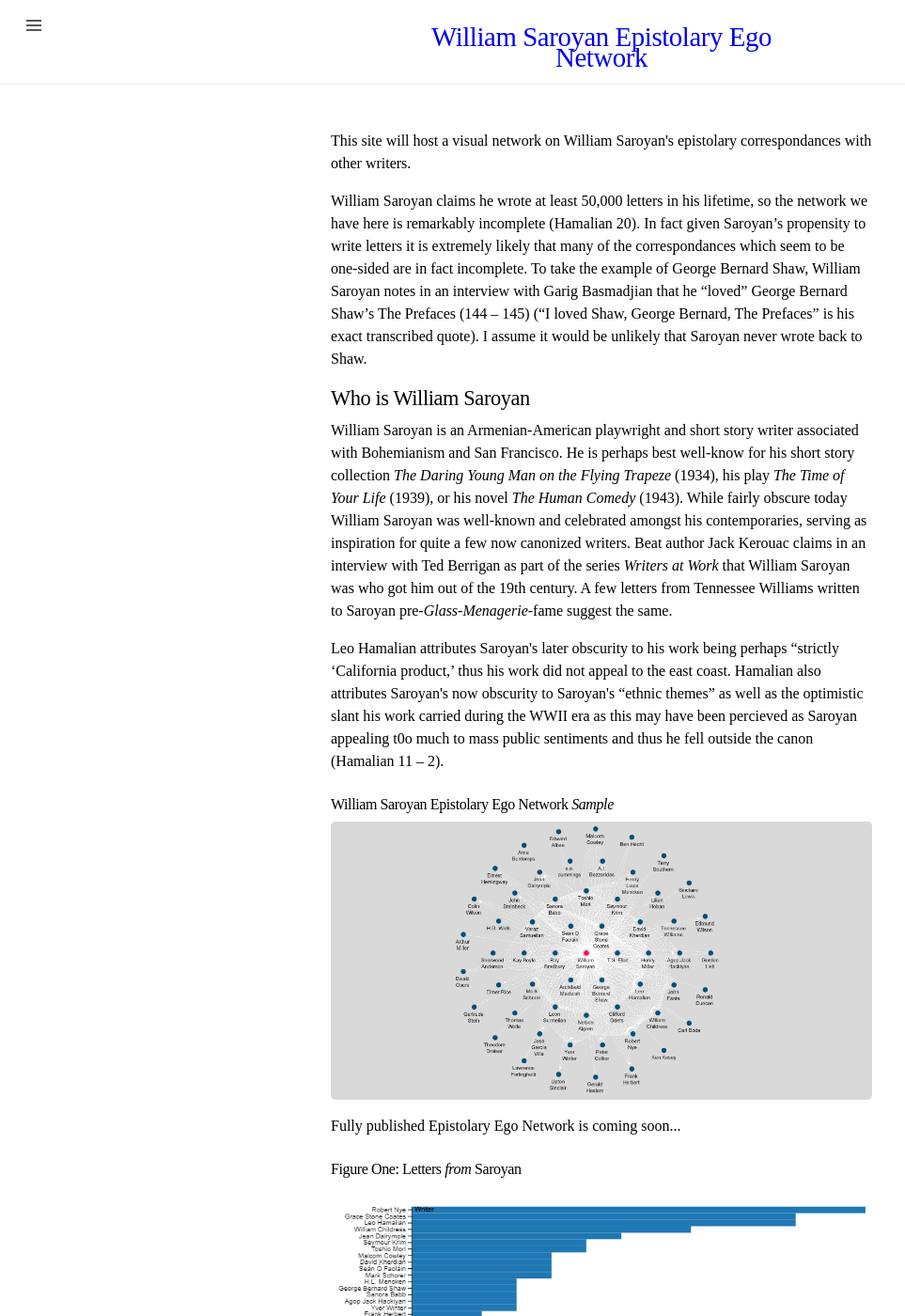
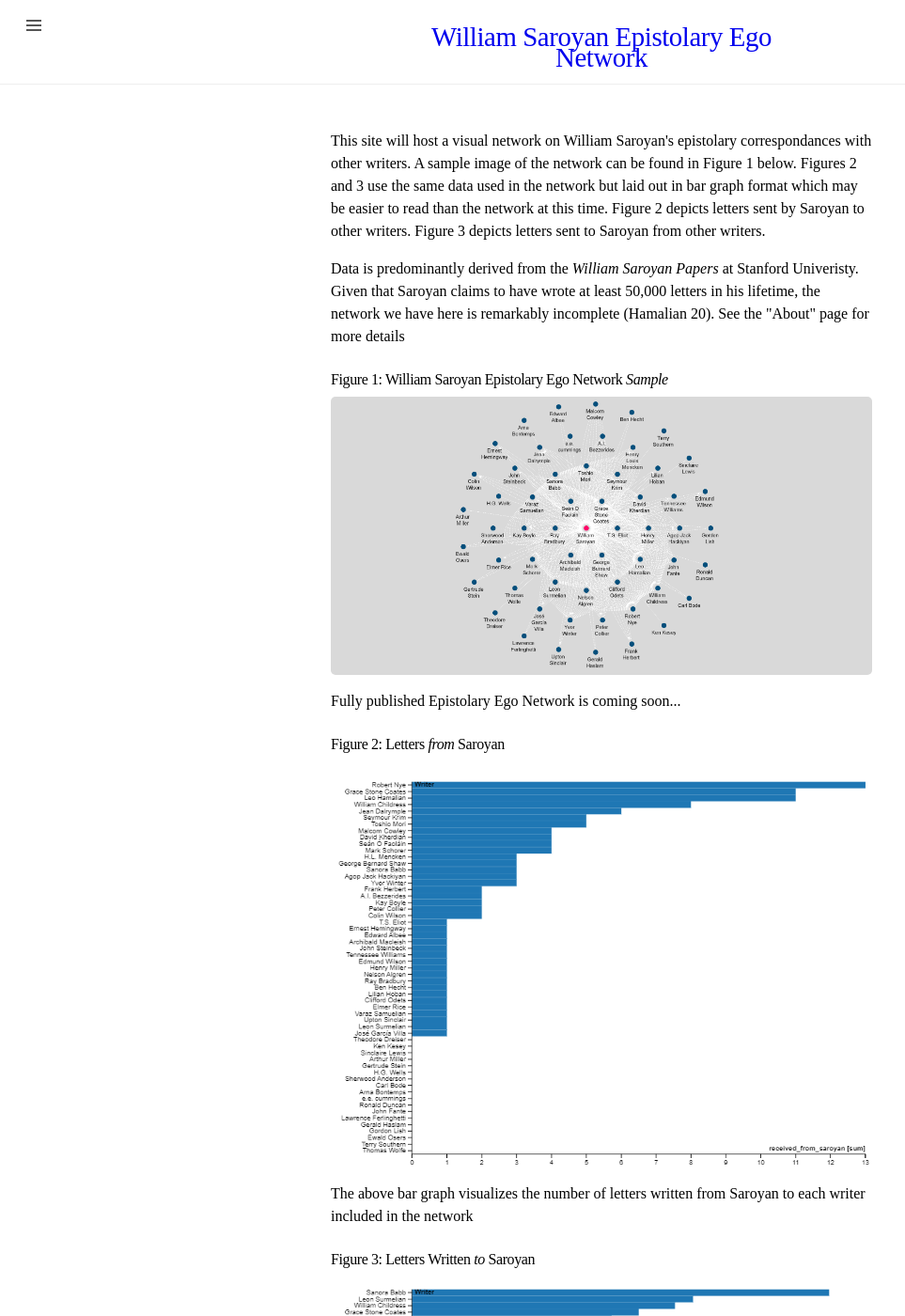
Before and after one commit to alyssa-jorgensen/williamsaroyannetwork, a Jekyll site: the page built from index.markdown, in a window 1280 px wide and 1400 px high. Shown: the whole window at 94% size, without its empty margins (0-963 px from the left). Built offline with Jekyll 4.4.1, drawn with Linux system fonts in a browser that asks for light colours; some of the changed text lies outside the part shown.

Commit message:
Update index.markdown
Read through each of the text, edited for clarity and accuracy. Proofread. Incorporated links

```diff
--- a/index.markdown
+++ b/index.markdown
@@ -6,27 +6,25 @@ layout: default
 ---
 <title>William Saroyan Epistolary Ego Network</title>
 
-<p>This site will host a visual network on William Saroyan's epistolary correspondances with other writers.</p>
+<p>This site will host a visual network on William Saroyan's epistolary correspondances with other writers. A sample image of the network can be found in Figure 1 below. Figures 2 and 3 use the same data used in the network but laid out in bar graph format which may be easier to read than the network at this time. Figure 2 depicts letters sent by Saroyan to other writers. Figure 3 depicts letters sent to Saroyan from other writers.</p>
 
-<p>William Saroyan claims he wrote at least 50,000 letters in his lifetime, so the network we have here is remarkably incomplete (Hamalian 20). In fact given Saroyan’s propensity to write letters it is extremely likely that many of the correspondances which seem to be one-sided are in fact incomplete. To take the example of George Bernard Shaw, William Saroyan notes in an interview with Garig Basmadjian that he “loved” George Bernard Shaw’s The Prefaces (144 – 145) (“I loved Shaw, George Bernard, The Prefaces” is his exact transcribed quote). I assume it would be unlikely that Saroyan never wrote back to Shaw.</p>
+<p>Data is predominantly derived from the <em>William Saroyan Papers</em> at Stanford Univeristy. Given that Saroyan claims to have wrote at least 50,000 letters in his lifetime, the network we have here is remarkably incomplete (Hamalian 20). See the "About" page for more details</p>
 
 
-<h1>Who is William Saroyan</h1>
-<p>William Saroyan is an Armenian-American playwright and short story writer associated with Bohemianism and San Francisco. He is perhaps best well-know for his short story collection <em>The Daring Young Man on the Flying Trapeze</em> (1934), his play <em>The Time of Your Life</em> (1939), or his novel <em>The Human Comedy</em> (1943). While fairly obscure today William Saroyan was well-known and celebrated amongst his contemporaries, serving as inspiration for quite a few now canonized writers. Beat author Jack Kerouac claims in an interview with Ted Berrigan as part of the series <em>Writers at Work</em> that William Saroyan was who got him out of the 19th century. A few letters from Tennessee Williams written to Saroyan pre-<em>Glass-Menagerie</em>-fame suggest the same.</p>
-
-<p>Leo Hamalian attributes Saroyan's later obscurity to his work being perhaps “strictly ‘California product,’ thus his work did not appeal to the east coast. Hamalian also attributes Saroyan's now obscurity to Saroyan's “ethnic themes” as well as the optimistic slant his work carried during the WWII era as this may have been percieved as Saroyan appealing t0o much to mass public sentiments and thus he fell outside the canon (Hamalian 11 – 2).</P>
-
-
-
-<h3>William Saroyan Epistolary Ego Network <em>Sample</em></h3>
+<h3>Figure 1: William Saroyan Epistolary Ego Network <em>Sample</em></h3>
 
 <img src="../williamsaroyannetwork/assets/saroyan_epistolary_ego_network_bigger.png" alt="William Saroyan Epistolary Ego Network">
 <p>Fully published Epistolary Ego Network is coming soon...</p>
 
-<h3>Figure One: Letters <em>from</em> Saroyan</h3>
+<h3>Figure 2: Letters <em>from</em> Saroyan</h3>
 <img src="../williamsaroyannetwork/assets/saroyan_letters_written.png" alt="Letters Written by Saroyan">
 <p>The above bar graph visualizes the number of letters written from Saroyan to each writer included in the network</p>
 
-<h3>Figure Two: Letters Written <em>to</em> Saroyan
+<h3>Figure 3: Letters Written <em>to</em> Saroyan
 <img src="../williamsaroyannetwork/assets/saroyan_letters_recieved.png" alt="Letters Written to Saroyan">
 <p>The above bar graph visualizes the number of letter written to Saroyan from each writer included in the network
+
+<h1>Who is William Saroyan</h1>
+<p>William Saroyan is an Armenian-American playwright and short story writer associated with Bohemianism and San Francisco. He is perhaps best well-known for his short story collection <em>The Daring Young Man on the Flying Trapeze</em> (1934), his play <em>The Time of Your Life</em> (1939), or his novel <em>The Human Comedy</em> (1943). While fairly obscure today William Saroyan was well-known and celebrated amongst his contemporaries, serving as inspiration for quite a few now canonized writers. Beat author Jack Kerouac claims in an interview with Ted Berrigan as part of the series <em>Writers at Work</em> that William Saroyan was who got him out of his "19th century rut" (378). A few letters from Tennessee Williams written to Saroyan pre-<em>Glass-Menagerie</em>-fame suggest he too was particularly inspired by Saroyan.</p>
+
+<h1>Sample Letters</h1>
```
